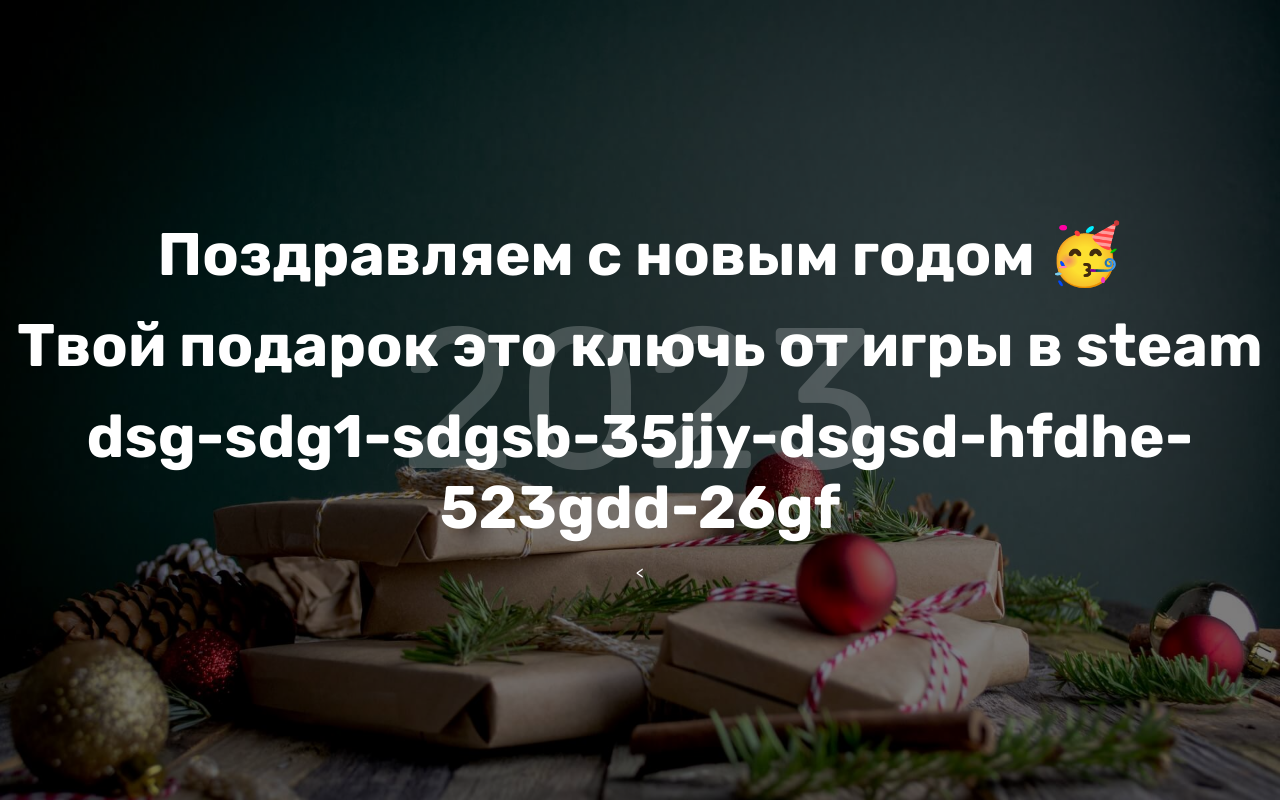
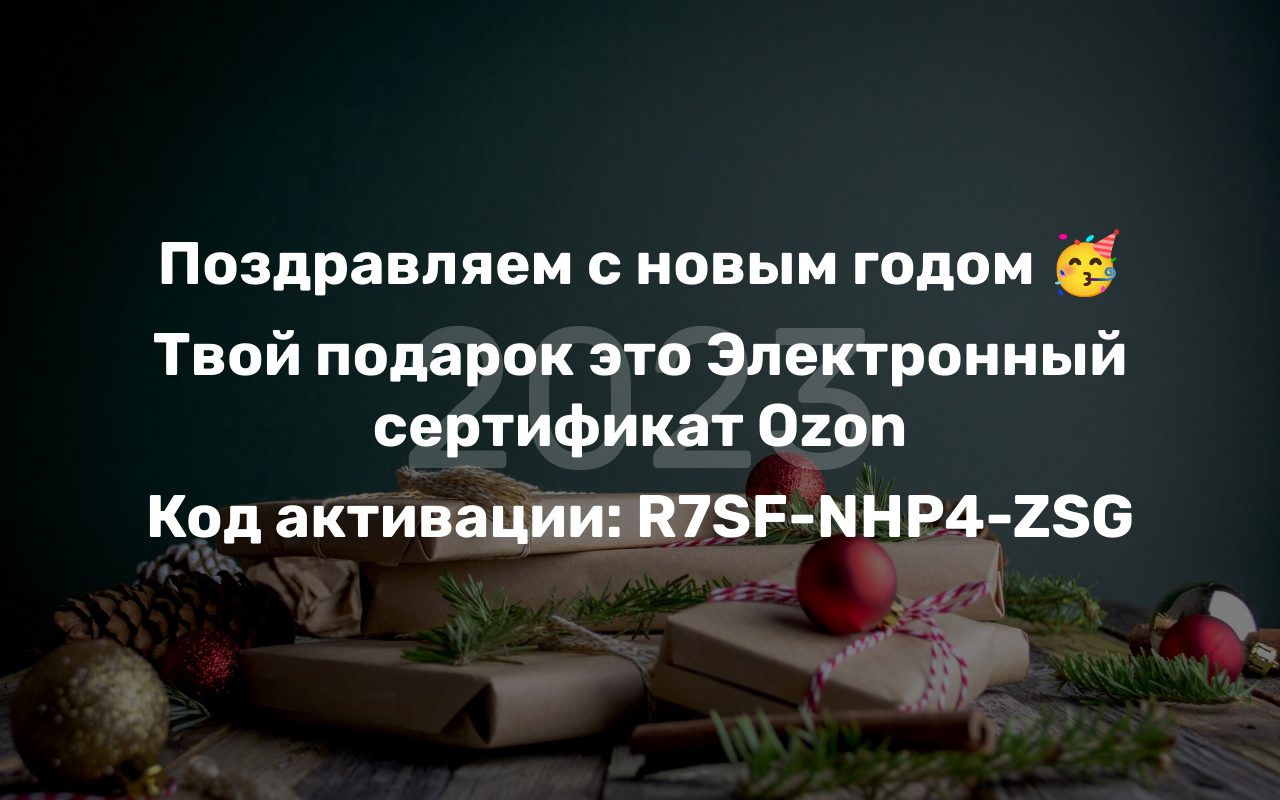
Before and after one commit to d3942/podarok_6, a plain HTML site: page podarok.html in a window 1280 px wide. Drawn offline with Linux system fonts and the light colour scheme.

Commit message:
Update podarok.html

```diff
--- a/podarok.html
+++ b/podarok.html
@@ -17,12 +17,12 @@
 
         <!-- этап 3 -->
         <h1 class="title">Поздравляем с новым годом 🥳</h1>
-        <h2 class="title">Твой подарок это ключь от игры в steam</h2>
-        <h1 class="title">dsg-sdg1-sdgsb-35jjy-dsgsd-hfdhe-523gdd-26gf</h1>
+        <h2 class="title">Твой подарок это Электронный сертификат Ozon</h2>
+        <h1 class="title">Код активации: R7SF-NHP4-ZSG</h1>
 
         <div id="year" class="year"></div>
 
-        <
+
 
         <div class="preloader" id="preloader">
             <div class="lds-ripple"><div></div><div></div></div>
```
